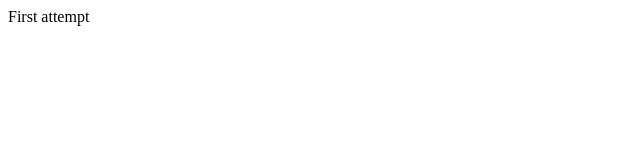
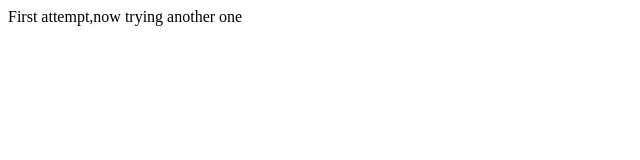
Before and after one commit to Ironm85/csy1018, a plain HTML site: page index.html in a window 1280 px wide. Shown: the whole page, without its empty margins (0-640 px from the left). Drawn offline with Linux system fonts and the light colour scheme.

Commit message:
Try one more time

```diff
--- a/index.html
+++ b/index.html
@@ -5,6 +5,6 @@
     <title>Hello World</title>
   </head>
   <body>
-    First attempt
+    First attempt,now trying another one
   </body>
 </html>
```
